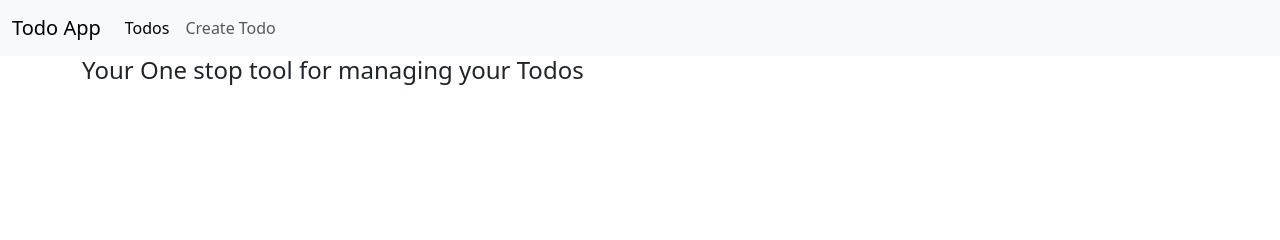
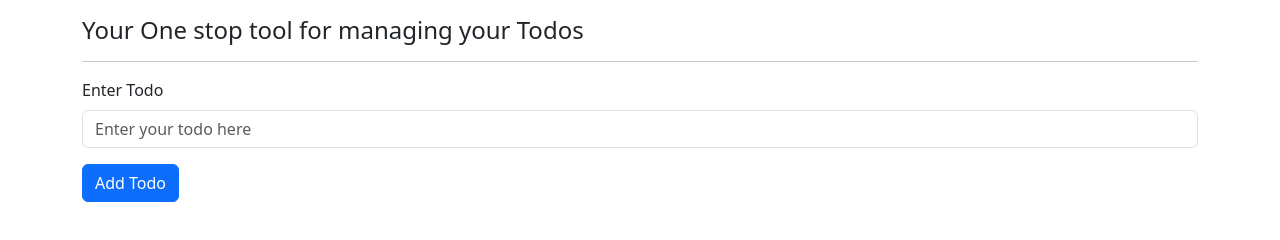
Before and after one commit to myraculous/todo-app, a plain HTML site: page todo_app/index.html in a window 1280 px wide. Drawn offline with Linux system fonts and the light colour scheme.

Commit message:
added todo form

```diff
--- a/todo_app/index.html
+++ b/todo_app/index.html
@@ -7,29 +7,21 @@
     <title>Todo App</title>
 </head>
 <body>
-    <nav class="navbar navbar-expand-lg bg-body-tertiary">
-        <div class="container-fluid">
-          <a class="navbar-brand" href="#">Todo App</a>
-          <button class="navbar-toggler" type="button" data-bs-toggle="collapse" data-bs-target="#navbarSupportedContent" aria-controls="navbarSupportedContent" aria-expanded="false" aria-label="Toggle navigation">
-            <span class="navbar-toggler-icon"></span>
-          </button>
-          <div class="collapse navbar-collapse" id="navbarSupportedContent">
-            <ul class="navbar-nav me-auto mb-2 mb-lg-0">
-              <li class="nav-item">
-                <a class="nav-link active" aria-current="page" href="#">Todos</a>
-              </li>
-              <li class="nav-item">
-                <a class="nav-link" href="#">Create Todo</a>
-              </li>
 
-
-            </ul>
-
-          </div>
-        </div>
-      </nav>
-<div class="container">
+<div class="container mt-3">
     <h4>Your One stop tool for managing your Todos</h4>
+    <hr>
+    <div>
+        <form action="">
+            <div class="mb-3">
+                <label for="exampleFormControlInput1" class="form-label">Enter Todo</label>
+                <input type="email" class="form-control" id="exampleFormControlInput1" placeholder="Enter your todo here">
+              </div>
+              <div class="mb-3">
+                <button type="button" class="btn btn-primary">Add Todo</button>
+              </div>
+        </form>
+    </div>
 
 
 </div>
```
